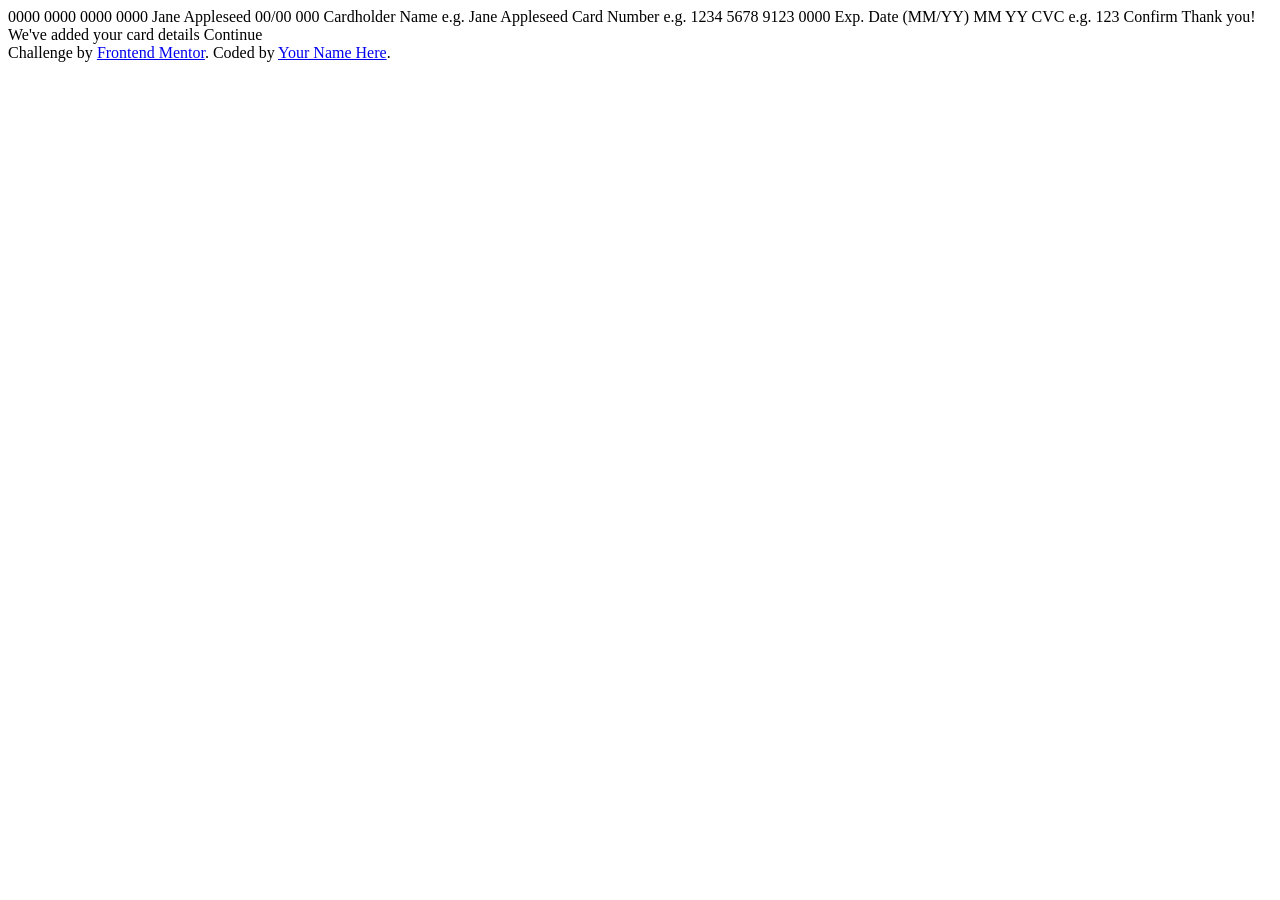
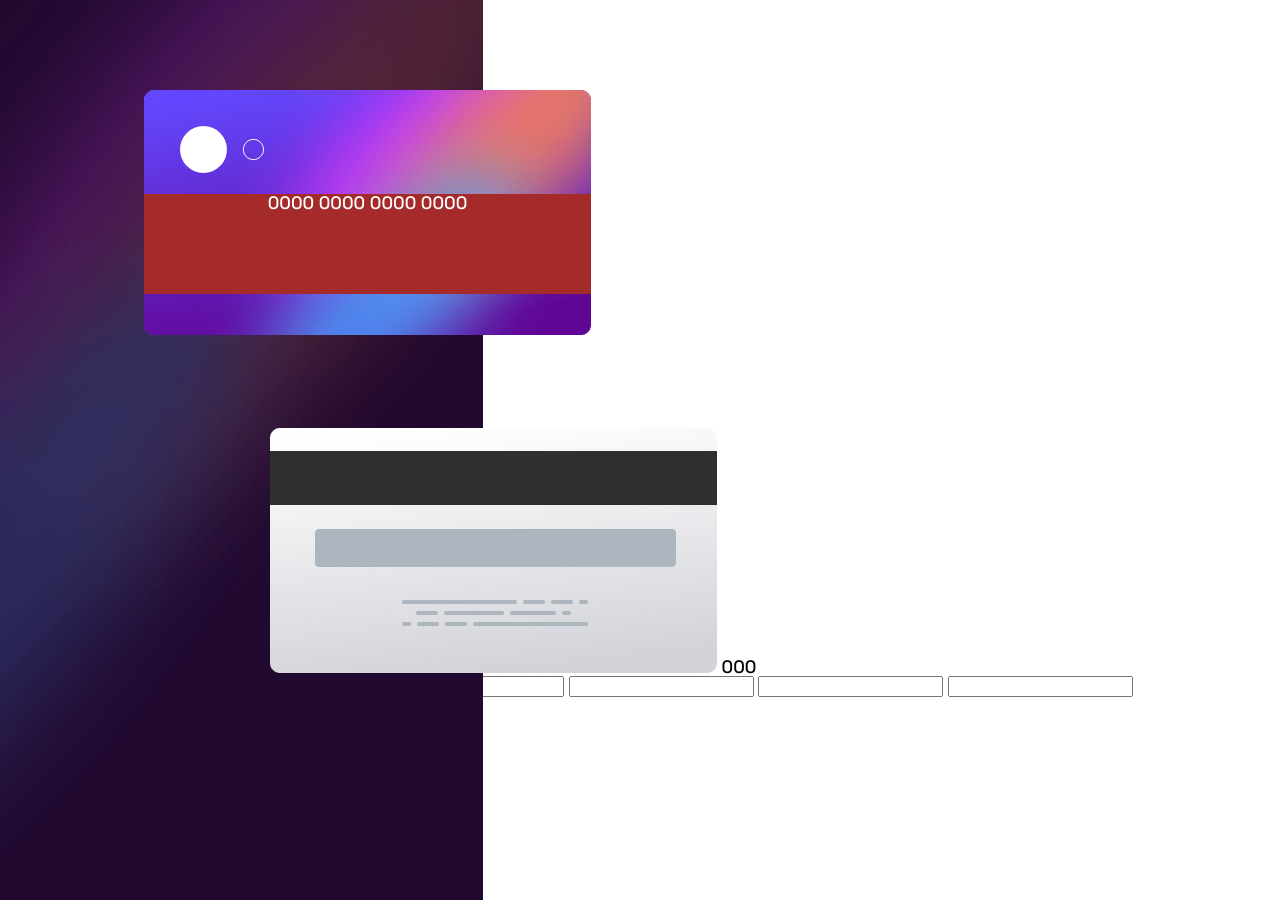
Before and after one commit to BoariniLucas/interactive-card-details-form-main, a plain HTML site: page index.html in a window 1280 px wide. Before the commit the page ends 800 px from the top, so only its background shows below. Drawn offline with Linux system fonts and the light colour scheme.

Commit message:
acrescentando imagens e acertando os espaçamentos

```diff
--- /dev/null
+++ b/assets/css/reset.css
@@ -0,0 +1,48 @@
+/* http://meyerweb.com/eric/tools/css/reset/
+   v2.0 | 20110126
+   License: none (public domain)
+*/
+
+html, body, div, span, applet, object, iframe,
+h1, h2, h3, h4, h5, h6, p, blockquote, pre,
+a, abbr, acronym, address, big, cite, code,
+del, dfn, em, img, ins, kbd, q, s, samp,
+small, strike, strong, sub, sup, tt, var,
+b, u, i, center,
+dl, dt, dd, ol, ul, li,
+fieldset, form, label, legend,
+table, caption, tbody, tfoot, thead, tr, th, td,
+article, aside, canvas, details, embed,
+figure, figcaption, footer, header, hgroup,
+menu, nav, output, ruby, section, summary,
+time, mark, audio, video {
+	margin: 0;
+	padding: 0;
+	border: 0;
+	font-size: 100%;
+	font: inherit;
+	vertical-align: baseline;
+}
+/* HTML5 display-role reset for older browsers */
+article, aside, details, figcaption, figure,
+footer, header, hgroup, menu, nav, section {
+	display: block;
+}
+body {
+	line-height: 1;
+}
+ol, ul {
+	list-style: none;
+}
+blockquote, q {
+	quotes: none;
+}
+blockquote:before, blockquote:after,
+q:before, q:after {
+	content: '';
+	content: none;
+}
+table {
+	border-collapse: collapse;
+	border-spacing: 0;
+}
--- /dev/null
+++ b/assets/css/style.css
@@ -0,0 +1,46 @@
+body {
+    font-family: 'Space Grotesk', sans-serif;
+    font-size:  18px;
+}
+
+.img-back {
+    position: absolute;
+    margin: 0px;
+}
+
+.img-card-front {
+    position: absolute;
+    margin-top: 5em;
+    margin-left: 8em;
+}
+
+.card-logo {
+    position: relative;
+    margin-top: 7em;
+    margin-left: 10em;
+}
+
+.card-info{
+    margin: 0px;
+}
+
+.card-info-number {
+    position: absolute;
+    text-align: center;
+    width: 447px;
+    height: 100px;
+    margin-top: 1em;
+    margin-left: 8em;
+    color: white;
+    background-color: brown;
+}
+
+.img-card-back {
+    position: relative;
+    margin-top: 12em;
+    margin-left: 15em;
+}
+
+.info-form {
+    align-content: flex-end;
+}
--- a/index.html
+++ b/index.html
@@ -2,14 +2,65 @@
 <html lang="en">
 <head>
   <meta charset="UTF-8">
-  <meta name="viewport" content="width=device-width, initial-scale=1.0"> <!-- displays site properly based on user's device -->
+  <meta name="viewport" content="width=device-width, initial-scale=1.0">
 
-  <link rel="icon" type="image/png" sizes="32x32" href="./images/favicon-32x32.png">
+  <link rel="icon" type="image/png" sizes="32x32" href="./assets/images/favicon-32x32.png">
+  <link rel="stylesheet" href="./assets/css/reset.css">
+  <link rel="stylesheet" href="./assets/css/style.css">
+  <link rel="preconnect" href="https://fonts.googleapis.com">
+  <link rel="preconnect" href="https://fonts.gstatic.com" crossorigin>
+  <link href="https://fonts.googleapis.com/css2?family=Space+Grotesk:wght@500&display=swap" rel="stylesheet">
 
   <title>Interactive card details form</title>
 
 </head>
 <body>
+
+  <img class="img-back" src="./assets/images/bg-main-desktop.png">
+
+  <div>
+    <img class="img-card-front" src="./assets/images/bg-card-front.png">
+    <img class="card-logo" src="./assets/images/card-logo.svg"><br>
+
+    <div class="card-info">
+      <div class="card-info-number">
+        <label>0000</label>
+        <label>0000</label>
+        <label>0000</label>
+        <label>0000</label>
+      </div>
+
+      <br>
+
+      <div class="card-info-name">
+        <label>Jane Appleseed</label>
+        <label>00/00</label>
+      </div>
+    </div>
+
+  </div>
+
+
+    <img class="img-card-back" src="./assets/images/bg-card-back.png">
+    <label>000</label>
+
+
+
+  <div class="info-form">
+
+    <input>
+    <input>
+    <input>
+    <input>
+    <input>
+    <input>
+
+  </div>
+
+
+
+
+<!--
 
   0000 0000 0000 0000
   Jane Appleseed
@@ -32,15 +83,25 @@
 
   Confirm
 
+  -->
+
+
+
+
+
   <!-- Completed state start -->
+
+  <!--
 
   Thank you!
   We've added your card details
   Continue
 
+  -->
+
   <div class="attribution">
     Challenge by <a href="https://www.frontendmentor.io?ref=challenge" target="_blank">Frontend Mentor</a>.
-    Coded by <a href="#">Your Name Here</a>.
+    Coded by <a href="https://github.com/BoariniLucas">Lucas Boarini</a>
   </div>
 </body>
 </html>
```
